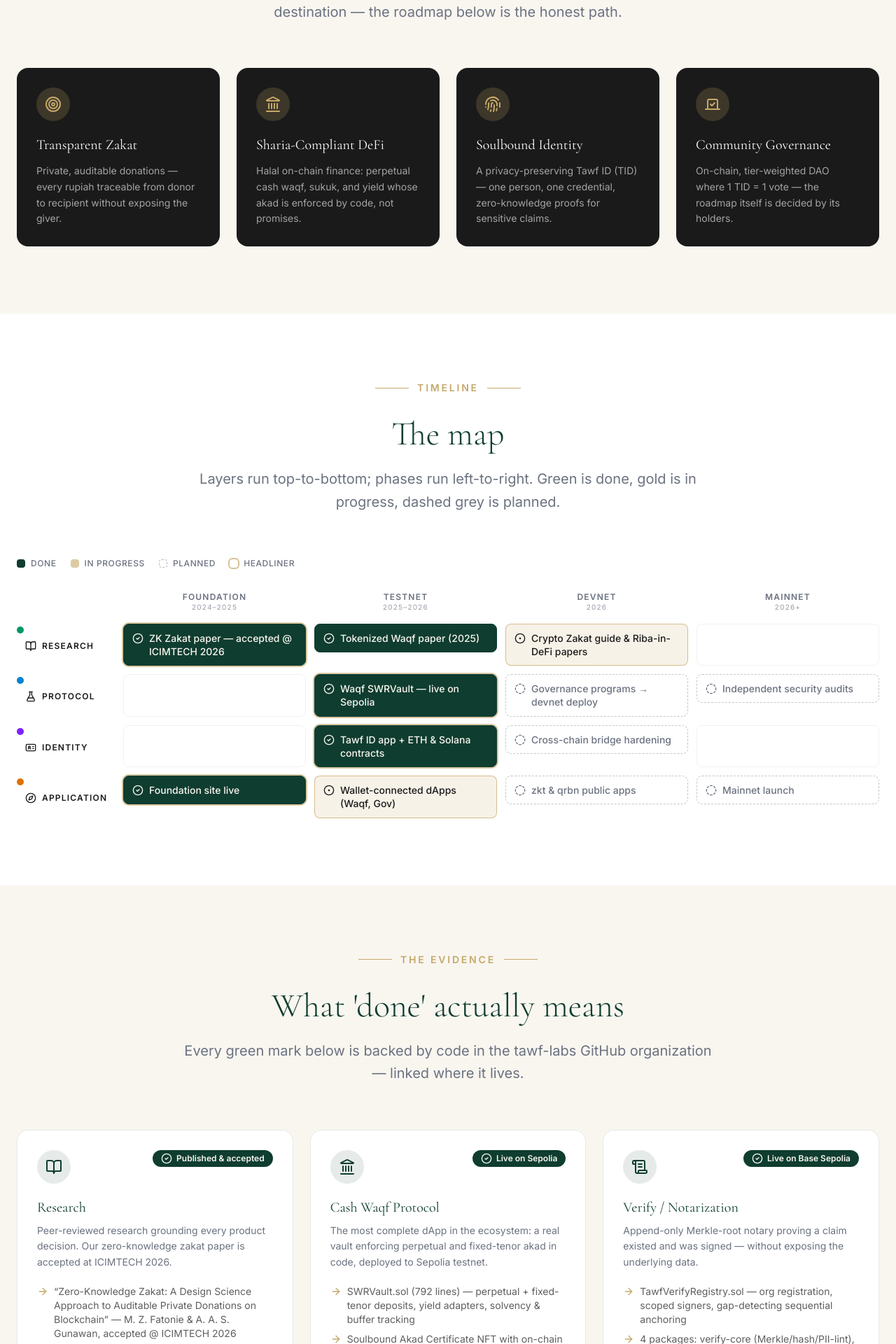
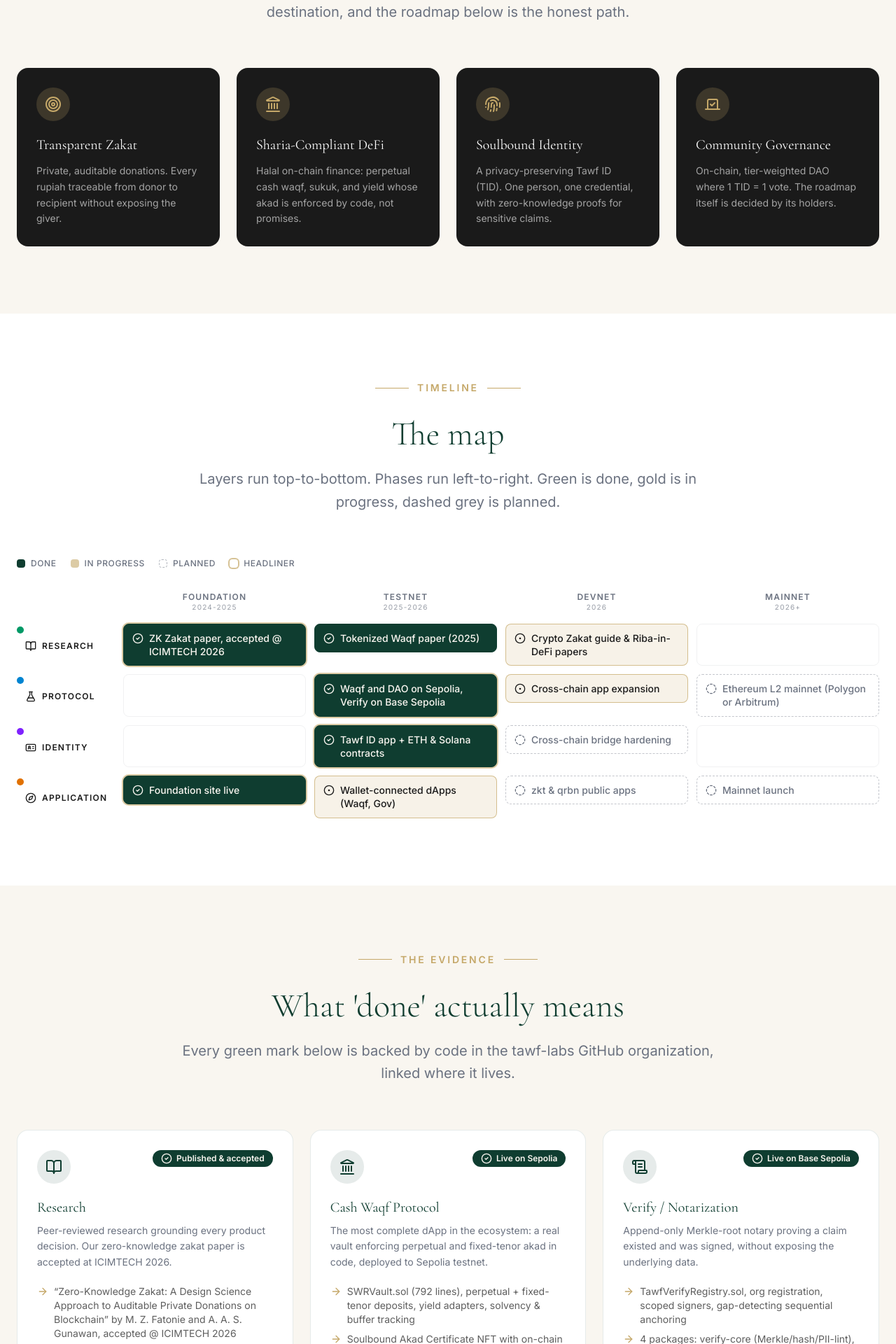
Before and after one commit to tawf-labs/tawf-foundation, a React (Vite) app: page /roadmap in a window 1280 px wide. Shown: the part 880-2800 px from the top of the page at 70% size. Built offline with nearby package versions, Linux system fonts and the light colour scheme.

Commit message:
style(roadmap): drop em dashes and prose semicolons; fix DAO chain to Sepolia

```diff
--- a/src/components/pages/Roadmap.tsx
+++ b/src/components/pages/Roadmap.tsx
@@ -75,8 +75,8 @@ const STATUS = {
 } as const;
 
 const PHASES = [
-  { key: 'p0', name: 'Foundation', range: '2024–2025' },
-  { key: 'p1', name: 'Testnet', range: '2025–2026' },
+  { key: 'p0', name: 'Foundation', range: '2024-2025' },
+  { key: 'p1', name: 'Testnet', range: '2025-2026' },
   { key: 'p2', name: 'Devnet', range: '2026' },
   { key: 'p3', name: 'Mainnet', range: '2026+' },
 ];
@@ -90,7 +90,7 @@ const NORTH_STARS: NorthStar[] = [
     icon: <Target className="w-6 h-6" />,
     title: 'Transparent Zakat',
     description:
-      'Private, auditable donations — every rupiah traceable from donor to recipient without exposing the giver.',
+      'Private, auditable donations. Every rupiah traceable from donor to recipient without exposing the giver.',
   },
   {
     icon: <Landmark className="w-6 h-6" />,
@@ -102,13 +102,13 @@ const NORTH_STARS: NorthStar[] = [
     icon: <Fingerprint className="w-6 h-6" />,
     title: 'Soulbound Identity',
     description:
-      'A privacy-preserving Tawf ID (TID) — one person, one credential, zero-knowledge proofs for sensitive claims.',
+      'A privacy-preserving Tawf ID (TID). One person, one credential, with zero-knowledge proofs for sensitive claims.',
   },
   {
     icon: <Vote className="w-6 h-6" />,
     title: 'Community Governance',
     description:
-      'On-chain, tier-weighted DAO where 1 TID = 1 vote — the roadmap itself is decided by its holders.',
+      'On-chain, tier-weighted DAO where 1 TID = 1 vote. The roadmap itself is decided by its holders.',
   },
 ];
 
@@ -122,7 +122,7 @@ const LAYERS: Layer[] = [
     color: { dot: 'bg-emerald-600', chip: 'bg-emerald-600/10 text-emerald-700', text: 'text-emerald-700' },
     phases: [
       {
-        label: 'ZK Zakat paper — accepted @ ICIMTECH 2026',
+        label: 'ZK Zakat paper, accepted @ ICIMTECH 2026',
         status: 'done',
         headliner: true,
       },
@@ -142,12 +142,12 @@ const LAYERS: Layer[] = [
     phases: [
       null,
       {
-        label: 'Waqf SWRVault — live on Sepolia',
+        label: 'Waqf and DAO on Sepolia, Verify on Base Sepolia',
         status: 'done',
         headliner: true,
       },
-      { label: 'Governance programs → devnet deploy', status: 'planned' },
-      { label: 'Independent security audits', status: 'planned' },
+      { label: 'Cross-chain app expansion', status: 'progress' },
+      { label: 'Ethereum L2 mainnet (Polygon or Arbitrum)', status: 'planned' },
     ],
   },
   {
@@ -189,7 +189,7 @@ const PILLARS: Pillar[] = [
     summary:
       'Peer-reviewed research grounding every product decision. Our zero-knowledge zakat paper is accepted at ICIMTECH 2026.',
     evidence: [
-      '“Zero-Knowledge Zakat: A Design Science Approach to Auditable Private Donations on Blockchain” — M. Z. Fatonie & A. A. S. Gunawan, accepted @ ICIMTECH 2026',
+      '“Zero-Knowledge Zakat: A Design Science Approach to Auditable Private Donations on Blockchain” by M. Z. Fatonie and A. A. S. Gunawan, accepted @ ICIMTECH 2026',
       '“Tokenized Waqf: Preserving Perpetuity in a Digital Age” (2025, published)',
       '“Calculating Zakat on Cryptocurrency Holdings” (in review)',
     ],
@@ -203,10 +203,10 @@ const PILLARS: Pillar[] = [
     summary:
       'The most complete dApp in the ecosystem: a real vault enforcing perpetual and fixed-tenor akad in code, deployed to Sepolia testnet.',
     evidence: [
-      'SWRVault.sol (792 lines) — perpetual + fixed-tenor deposits, yield adapters, solvency & buffer tracking',
+      'SWRVault.sol (792 lines), perpetual + fixed-tenor deposits, yield adapters, solvency & buffer tracking',
       'Soulbound Akad Certificate NFT with on-chain SVG',
       '1,681 lines of tests incl. fuzz + invariant',
-      'Deployed @ 0x2341a8b30c93b2624453dE9eD732cd875528eb4a — live at waqf.tawf.foundation',
+      'Deployed @ 0x2341a8b30c93b2624453dE9eD732cd875528eb4a, live at waqf.tawf.foundation',
     ],
     link: '/waqf',
   },
@@ -216,9 +216,9 @@ const PILLARS: Pillar[] = [
     status: 'done',
     statusLabel: 'Live on Base Sepolia',
     summary:
-      'Append-only Merkle-root notary proving a claim existed and was signed — without exposing the underlying data.',
+      'Append-only Merkle-root notary proving a claim existed and was signed, without exposing the underlying data.',
     evidence: [
-      'TawfVerifyRegistry.sol — org registration, scoped signers, gap-detecting sequential anchoring',
+      'TawfVerifyRegistry.sol, org registration, scoped signers, gap-detecting sequential anchoring',
       '4 packages: verify-core (Merkle/hash/PII-lint), verify-server, verify-react, verify-cli',
       'Foundry test suite (258 lines), cross-language parity with TypeScript core',
     ],
@@ -229,32 +229,32 @@ const PILLARS: Pillar[] = [
     status: 'done',
     statusLabel: 'Functional app',
     summary:
-      'Soulbound zero-knowledge identity — a working web app backed by dual-chain contracts (Ethereum + Solana).',
+      'Soulbound zero-knowledge identity, a working web app backed by dual-chain contracts (Ethereum + Solana).',
     evidence: [
       '8-page web app (create, verify, proofs, DID resolution, settings)',
-      'Solidity ERC-5192 TIDAttestation + TIDAnchor; Solana tid_attestation program (5 instructions)',
+      'Solidity ERC-5192 TIDAttestation + TIDAnchor and Solana tid_attestation program (5 instructions)',
       'did:tawf method spec + DID resolver (726 lines)',
     ],
   },
   {
     icon: <Vote className="w-6 h-6" />,
-    name: 'Governance (Solana)',
-    status: 'progress',
-    statusLabel: 'Localnet only',
+    name: 'Tawf DAO',
+    status: 'done',
+    statusLabel: 'Live on Sepolia',
     summary:
-      '12 Anchor programs for a Sharia-compliant DAO. Protocol logic is real and tested, but it is localnet-only and the frontend is not yet wired to the chain.',
+      'The Sharia-compliant DAO is live on Sepolia, wired to ZKTCore with zero-knowledge voting and tier-weighted governance.',
     evidence: [
-      '10 programs with real logic (proposal, voting, milestone, pool, zakat-escrow, wakaf-treasury, sharia-review, …)',
-      '27 integration tests passing on localnet',
-      'Frontend: React 19 wallet-connect scaffold with mock proposals (no CPI yet)',
+      '11 contracts deployed on Sepolia, ProposalManager, VotingManager, MilestoneManager, TawfPassport, VotingNFT, PoolManager, ZakatEscrowManager, and more',
+      'Soulbound tiered voting, KYC-gated proposals, and sequential fund release',
+      'A Solana app-layer expansion (12 Anchor programs) is in progress on the feat/solana-migration branch',
     ],
   },
 ];
 
 const GAPS = [
-  'No mainnet deployment anywhere — the entire ecosystem runs on testnet or localnet.',
+  'No mainnet deployment anywhere. The entire ecosystem runs on testnet or localnet.',
   'Security audits are a hard prerequisite before any mainnet deployment.',
-  'Governance frontend is not yet wired to the Anchor programs (no cross-program CPI).',
+  'The Solana migration frontend is not yet wired to the Anchor programs (no cross-program CPI).',
   'tawf-contracts (sukuk / staking / swap) is a Foundry bootstrap with empty stubs.',
   'Participation-tracker program is a 16-line scaffold pending real logic.',
 ];
@@ -285,7 +285,7 @@ export default function Roadmap() {
       <PageHero
         badge="Roadmap"
         title="The Tawf Strawmap"
-        subtitle="A strawman roadmap of our real progress — not our ambitions."
+        subtitle="A strawman roadmap of our real progress, not our ambitions."
         description="What is actually shipped, what is being built, and what remains. Maintained as a living document, updated alongside the code in the tawf-labs repositories."
         background="ink"
       />
@@ -295,7 +295,7 @@ export default function Roadmap() {
         <SectionHeader
           badge="North Stars"
           title="Where everything points"
-          description="Four end-goals every repo in the ecosystem is working toward. They are the destination — the roadmap below is the honest path."
+          description="Four end-goals every repo in the ecosystem is working toward. They are the destination, and the roadmap below is the honest path."
         />
         <div className="grid grid-cols-1 md:grid-cols-2 lg:grid-cols-4 gap-6">
           {NORTH_STARS.map((star, i) => (
@@ -322,7 +322,7 @@ export default function Roadmap() {
         <SectionHeader
           badge="Timeline"
           title="The map"
-          description="Layers run top-to-bottom; phases run left-to-right. Green is done, gold is in progress, dashed grey is planned."
+          description="Layers run top-to-bottom. Phases run left-to-right. Green is done, gold is in progress, dashed grey is planned."
         />
 
         {/* Legend */}
@@ -390,7 +390,7 @@ export default function Roadmap() {
         <SectionHeader
           badge="The Evidence"
           title="What 'done' actually means"
-          description="Every green mark below is backed by code in the tawf-labs GitHub organization — linked where it lives."
+          description="Every green mark below is backed by code in the tawf-labs GitHub organization, linked where it lives."
         />
 
         <div className="grid grid-cols-1 md:grid-cols-2 lg:grid-cols-3 gap-6">
@@ -445,7 +445,7 @@ export default function Roadmap() {
           <h2 className="text-4xl md:text-5xl font-light text-white mb-6">What we have not done yet</h2>
           <p className="text-white/70 text-lg leading-relaxed mb-10">
             A roadmap that only shows wins is a marketing page. These are the gaps that stand between today&apos;s
-            testnets and a trustworthy mainnet — stated plainly so the community can hold us to them.
+            testnets and a trustworthy mainnet, stated plainly so the community can hold us to them.
           </p>
           <ul className="space-y-4">
             {GAPS.map((gap, i) => (
@@ -458,7 +458,7 @@ export default function Roadmap() {
 
           <div className="mt-12 flex items-center gap-2 text-xs text-white/40 font-medium tracking-wider uppercase">
             <GitBranch className="w-4 h-4" />
-            Living document — last updated {new Date().toLocaleDateString('en-US', { month: 'long', year: 'numeric' })}
+            Living document, last updated {new Date().toLocaleDateString('en-US', { month: 'long', year: 'numeric' })}
           </div>
         </div>
       </Section>
--- a/src/config/seo.ts
+++ b/src/config/seo.ts
@@ -203,7 +203,7 @@ export const pageSEO: Record<string, SEOConfig> = {
 
   // Roadmap
   roadmap: {
-    title: 'Roadmap — Real Progress of the Tawf Ecosystem',
+    title: 'Roadmap: Real Progress of the Tawf Ecosystem',
     description: 'An honest, living roadmap of the Tawf ecosystem: what is actually shipped across research, protocol, identity, and application, what is in progress, and what remains before mainnet.',
     keywords: [
       'Tawf roadmap',
```
